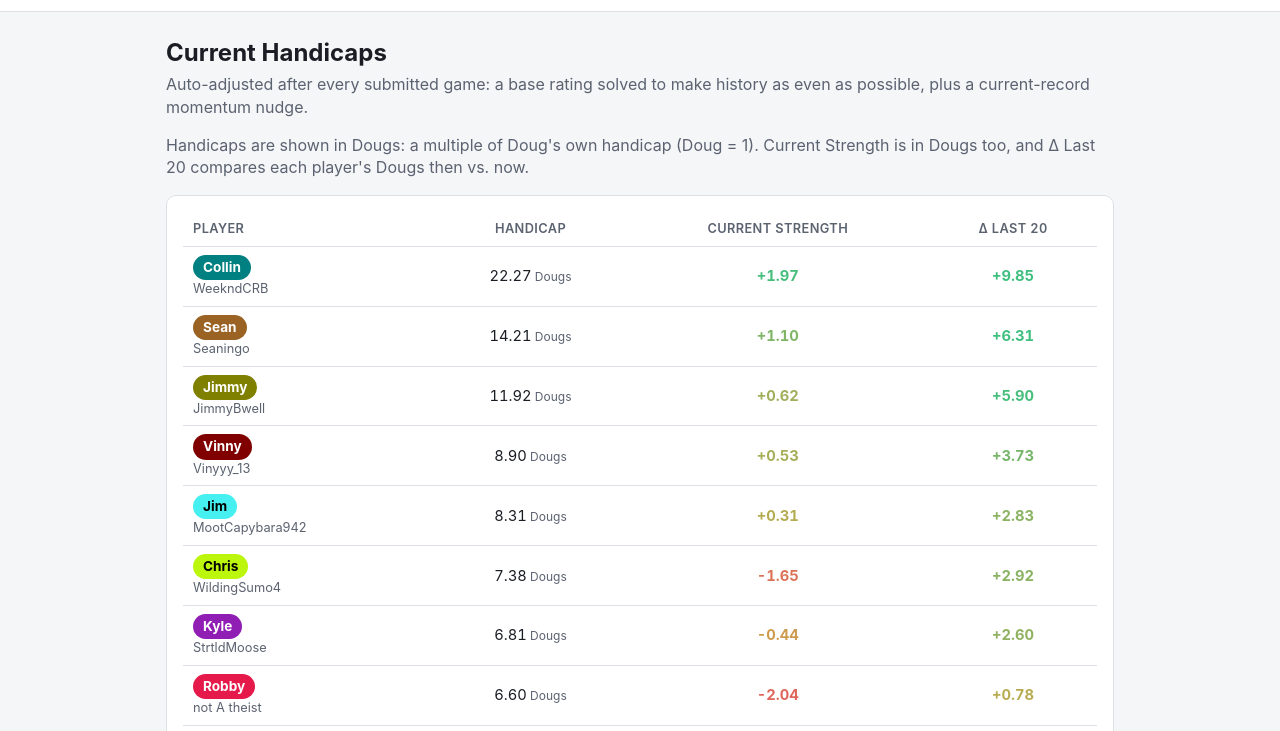
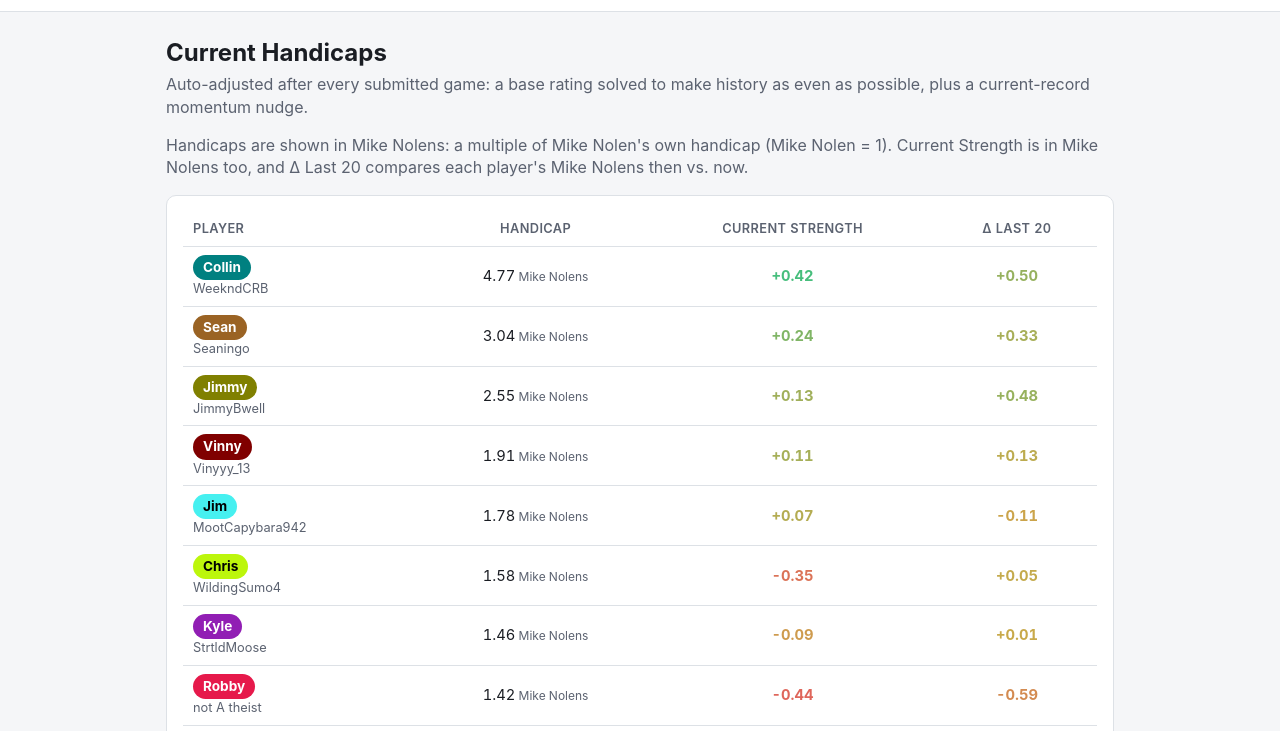
Before and after one commit to robbyho-aoe2/fortnite, a website: page public/handicaps.html in a window 1280 px wide. Shown: the part 50-781 px from the top of the page. Drawn offline with Linux system fonts and the light colour scheme.

Commit message:
Use Mike Nolen as the handicap unit instead of Doug
The unit player is now one setting (HC_UNIT_KEY in app.js) instead of
Doug hard-coded throughout, so a handicap shows as e.g. "1.42 Mike Nolens"
and Mike Nolen himself reads "Mike Nolen". Names, the explanatory note,
the near-zero fallback message and the Delta Last 20 comparison all derive
from that key. Mike Nolen's handicap has stayed between 1.85 and 4.54 (Doug's
dipped to ~0 and slightly negative), so the unit is far steadier.

Verified all 12 rows against an independent calculation and the
below-0.1 fallback with a doctored unit player. app.js cache version v=5.

Co-Authored-By: Claude Sonnet 5.5 <noreply@anthropic.com>

```diff
--- a/public/app.js
+++ b/public/app.js
@@ -104,30 +104,40 @@ function hcChangeOver(history, playerKey, stepsBack) {
   return current - past;
 }
 
-// ---- Showing handicaps as multiples of Doug's ("Dougs") ----
-// Display only: handicaps are still stored and solved in raw units. Doug's own
-// published handicap is the unit, so Doug is exactly 1 ("Doug"). If his number
-// is too close to zero (it has dipped negative before - base is floored at
-// 0.25 but the strength factor can push the published value below that) a
-// ratio is meaningless or explodes, so callers get null and fall back to raw.
-const DOUG_UNIT_MIN = 0.1;
-function dougUnitFrom(dougHC) {
-  return Number.isFinite(dougHC) && dougHC >= DOUG_UNIT_MIN ? dougHC : null;
+// ---- Showing handicaps as multiples of one player's handicap ----
+// Display only: handicaps are still stored and solved in raw units. The
+// "unit player" (HC_UNIT_KEY) is whoever the group picked - currently Mike
+// Nolen, so a player at 1.42 reads "1.42 Mike Nolens" and the unit player
+// reads just "Mike Nolen". To switch to someone else, change this one key.
+// If the unit player's published handicap is too close to zero (a previous
+// pick, Doug, dipped slightly negative - base is floored at 0.25 but the
+// strength factor can push the published value below that) a ratio is
+// meaningless or explodes, so callers get null and fall back to raw numbers.
+const HC_UNIT_KEY = "mn";
+const HC_UNIT_MIN = 0.1;
+function hcUnitFrom(hc) {
+  return Number.isFinite(hc) && hc >= HC_UNIT_MIN ? hc : null;
 }
-function dougUnit(players) {
-  return dougUnitFrom(players.find((p) => p.key === "doug")?.publishedHC);
+function hcUnit(players) {
+  return hcUnitFrom(players.find((p) => p.key === HC_UNIT_KEY)?.publishedHC);
+}
+// "Mike Nolen" / "Mike Nolens"
+function hcUnitName(players, plural = false) {
+  const name = displayName(players.find((p) => p.key === HC_UNIT_KEY));
+  return plural ? name + "s" : name;
 }
 
-// Change in a player's Dougs between now and `stepsBack` recomputes ago, with
-// each point measured against Doug's handicap *at that time* - so Doug is
-// always +0.00 and a rising Doug doesn't make everyone else look like they
-// dropped. Null if either end has no usable Doug unit (or no data).
-function hcDougChangeOver(history, playerKey, stepsBack) {
+// Change in a player's units between now and `stepsBack` recomputes ago, with
+// each point measured against the unit player's handicap *at that time* - so
+// the unit player is always +0.00 and a rising unit player doesn't make
+// everyone else look like they dropped. Null if either end has no usable unit
+// (or no data).
+function hcUnitChangeOver(history, playerKey, stepsBack) {
   if (!history || history.length < 2) return null;
   const now = history.at(-1).publishedHC;
   const then = history[Math.max(0, history.length - 1 - stepsBack)].publishedHC;
-  const unitNow = dougUnitFrom(now.doug);
-  const unitThen = dougUnitFrom(then.doug);
+  const unitNow = hcUnitFrom(now[HC_UNIT_KEY]);
+  const unitThen = hcUnitFrom(then[HC_UNIT_KEY]);
   if (unitNow == null || unitThen == null || now[playerKey] == null || then[playerKey] == null) return null;
   return now[playerKey] / unitNow - then[playerKey] / unitThen;
 }
--- a/public/handicaps.html
+++ b/public/handicaps.html
@@ -64,7 +64,7 @@
   </div>
 </div>
 
-<script src="app.js?v=4"></script>
+<script src="app.js?v=5"></script>
 <script>
 (async function () {
   const { players, games, config } = await loadData();
@@ -78,22 +78,25 @@
   const rows = visiblePlayers
     .sort((a, b) => (b.publishedHC || 0) - (a.publishedHC || 0));
 
-  // Handicaps are displayed in Dougs: multiples of Doug's own handicap (Doug
-  // = 1). Display only - everything is still stored and solved in raw units
-  // (see dougUnit in app.js). If Doug's handicap is too close to zero for a
-  // ratio to mean anything, fall back to the raw numbers and say so.
-  const unit = dougUnit(players);
+  // Handicaps are displayed as multiples of one player's handicap (the unit
+  // player, HC_UNIT_KEY in app.js - currently Mike Nolen = 1). Display only -
+  // everything is still stored and solved in raw units. If the unit player's
+  // handicap is too close to zero for a ratio to mean anything, fall back to
+  // the raw numbers and say so.
+  const unit = hcUnit(players);
+  const unitName = hcUnitName(players);
+  const unitNamePlural = hcUnitName(players, true);
   document.getElementById("units-note").textContent = unit != null
-    ? "Handicaps are shown in Dougs: a multiple of Doug's own handicap (Doug = 1). Current Strength is in Dougs too, and Δ Last 20 compares each player's Dougs then vs. now."
-    : "Doug's handicap is too close to zero right now to use as a unit, so raw handicaps are shown instead.";
-  // Color scales below are defined in raw handicap points; in Dougs the same
+    ? `Handicaps are shown in ${unitNamePlural}: a multiple of ${unitName}'s own handicap (${unitName} = 1). Current Strength is in ${unitNamePlural} too, and Δ Last 20 compares each player's ${unitNamePlural} then vs. now.`
+    : `${unitName}'s handicap is too close to zero right now to use as a unit, so raw handicaps are shown instead.`;
+  // Color scales below are defined in raw handicap points; in units the same
   // distance is 1/unit as many steps.
   const scaleFactor = unit != null ? 1 / unit : 1;
 
   const tbody = document.querySelector("#leaderboard tbody");
   tbody.innerHTML = "";
   for (const p of rows) {
-    const last20 = unit != null ? hcDougChangeOver(history, p.key, 20) : hcChangeOver(history, p.key, 20);
+    const last20 = unit != null ? hcUnitChangeOver(history, p.key, 20) : hcChangeOver(history, p.key, 20);
     const strength = unit != null && p.strFac != null ? p.strFac / unit : p.strFac;
 
     const strFacCell = el("td", { class: "num" }, fmtDelta(strength));
@@ -104,8 +107,8 @@
     if (last20Color) { last20Cell.style.color = last20Color; last20Cell.style.fontWeight = "700"; }
 
     const hcContent = unit == null ? fmtNum(p.publishedHC)
-      : p.key === "doug" ? "Doug"
-      : [fmtNum(p.publishedHC / unit), el("span", { class: "unit" }, " Dougs")];
+      : p.key === HC_UNIT_KEY ? unitName
+      : [fmtNum(p.publishedHC / unit), el("span", { class: "unit" }, ` ${unitNamePlural}`)];
 
     tbody.appendChild(el("tr", {}, [
       el("td", {}, [
--- a/public/style.css
+++ b/public/style.css
@@ -234,5 +234,5 @@ button.primary:hover:not(:disabled) { filter: brightness(1.08); }
 }
 .install-footer button.primary { align-self: auto; padding: 10px 18px; font-size: 0.95rem; }
 
-/* Small dim unit label after a number, e.g. the "Dougs" in "8.89 Dougs" */
+/* Small dim unit label after a number, e.g. the "Mike Nolens" in "1.42 Mike Nolens" */
 .unit { color: var(--text-dim); font-size: 0.75rem; font-weight: 400; }
```
Also changed, not shown: public/history.html (+1 -1 lines), public/index.html (+1 -1 lines), public/moose.html (+1 -1 lines), public/statistics.html (+1 -1 lines), README.md.
